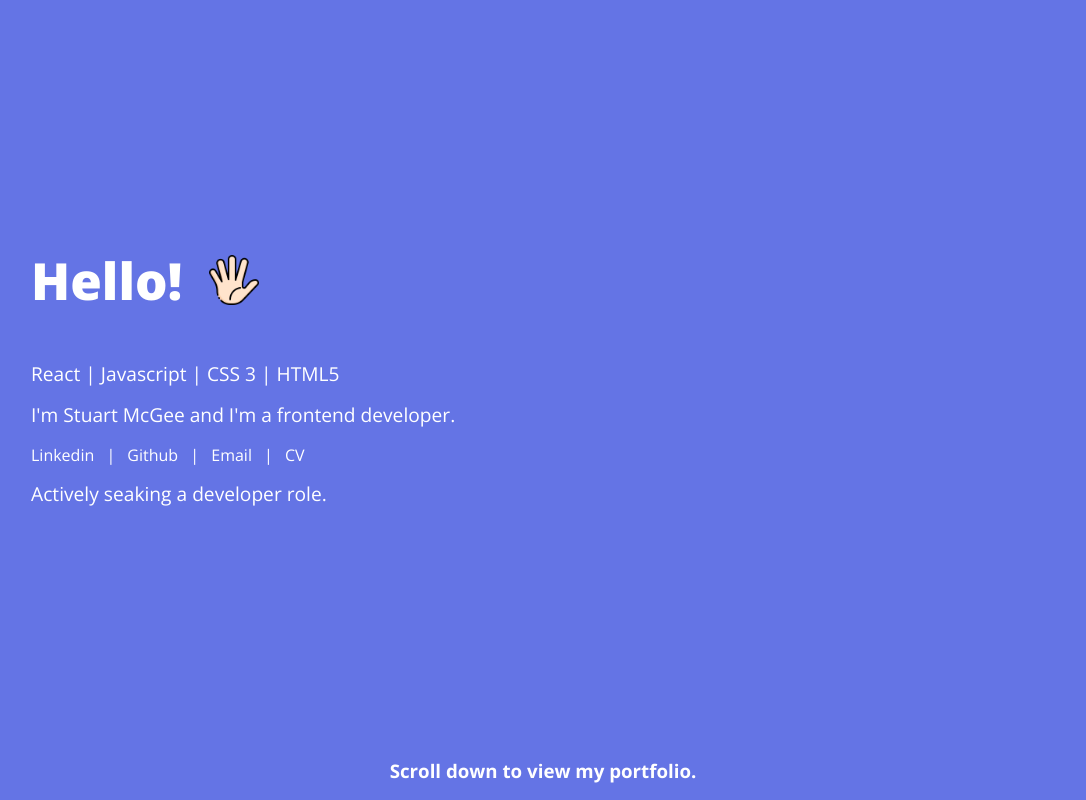
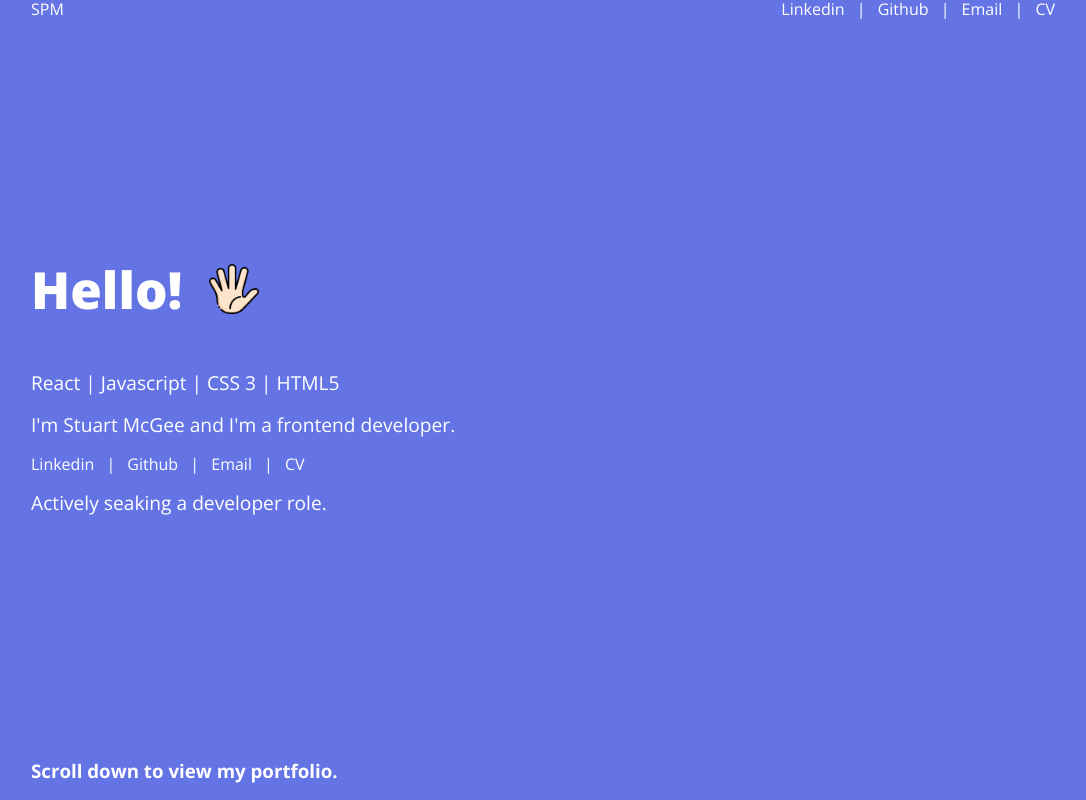
Before and after one commit to StuPM/portfolio, a React (Create React App) app: page / in a window 1280 px wide. Shown: the whole page, without its empty margins (97-1183 px from the left). Built offline with nearby package versions, Linux system fonts and the light colour scheme.

Commit message:
Start of navigation bar/reformate of header.

```diff
--- a/src/App.js
+++ b/src/App.js
@@ -2,11 +2,14 @@ import "./styles/App.scss";
 import Head from "./components/Head";
 import Main from "./components/Main";
 import Footer from "./components/Footer";
+import Nav from "./components/Nav";
 
 function App() {
   return (
     <>
+      {/* <Nav /> */}
       <Head />
+
       <Main />
       <Footer />
     </>
--- a/src/components/Head.jsx
+++ b/src/components/Head.jsx
@@ -1,10 +1,13 @@
 import React from "react";
 import "../styles/Head.scss";
 import hello from "../assets/hello.png";
+import Nav from "./Nav";
 
 const Head = () => {
   return (
     <header>
+      <div className="container">
+        <Nav />
         <div className="headerContainer">
           <div className="headerTitle">
             <h1>Hello! &nbsp;</h1>
@@ -25,6 +28,7 @@ const Head = () => {
           <p>Actively seaking a developer role.</p>
         </div>
         <h3>Scroll down to view my portfolio.</h3>
+      </div>
     </header>
   );
 };
--- /dev/null
+++ b/src/components/Nav.jsx
@@ -0,0 +1,20 @@
+import React from "react";
+
+const Nav = () => {
+  return (
+    <nav className="container">
+      <div>SPM</div>
+      <div className="container">
+        <a href="https://www.linkedin.com/in/stuartpmcgee/">Linkedin</a>
+        <div>&ensp; | &ensp;</div>
+        <a href="https://github.com/StuPM">Github</a>
+        <div>&ensp; | &ensp;</div>
+        <a href="mailto:stuartpmcgee@gmail.com">Email</a>
+        <div>&ensp; | &ensp;</div>
+        <a href="mailto:test@test.com">CV</a>
+      </div>
+    </nav>
+  );
+};
+
+export default Nav;
--- a/src/styles/Head.scss
+++ b/src/styles/Head.scss
@@ -14,14 +14,17 @@ header {
   @include backgroundColourSet;
 
   height: 100vh;
-  display: flex;
-  flex-direction: column;
-  align-items: center;
+  // display: flex;
+  // flex-direction: column;
+  // align-items: center;
+  > .container {
+    height: 100%;
+    flex-direction: column;
+    @include websiteWidth;
+  }
 }
 
 .headerContainer {
-  @include websiteWidth;
-
   .headerTitle {
     display: flex;
     align-items: center;
```
Lines whose indentation alone changed are shown as unchanged.
